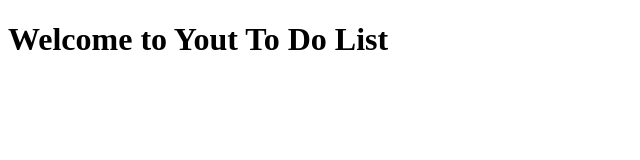
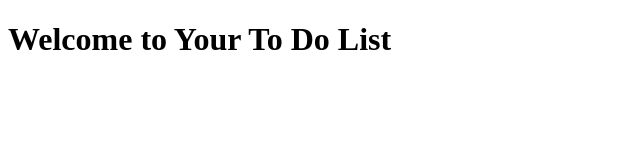
Before and after one commit to arlofeirman/sheyda-arlo-todo-app, a plain HTML site: page index.html in a window 1280 px wide. Shown: the full height of the page, 0-640 px from the left. Drawn offline with Linux system fonts and the light colour scheme.

```diff
--- a/index.html
+++ b/index.html
@@ -1,5 +1,5 @@
 <!DOCTYPE html>
 <html>
   <link rel="stylesheet" type = "text" href="style.css" >
-  <h1> Welcome to Yout To Do List</h1>
+  <h1> Welcome to Your To Do List</h1>
 </html>
```
